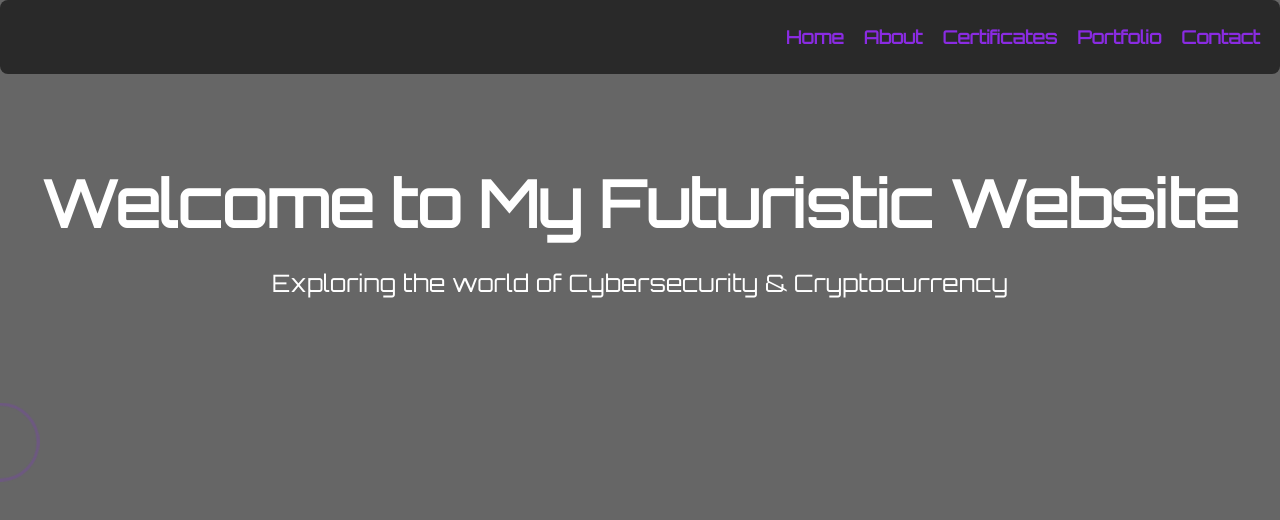
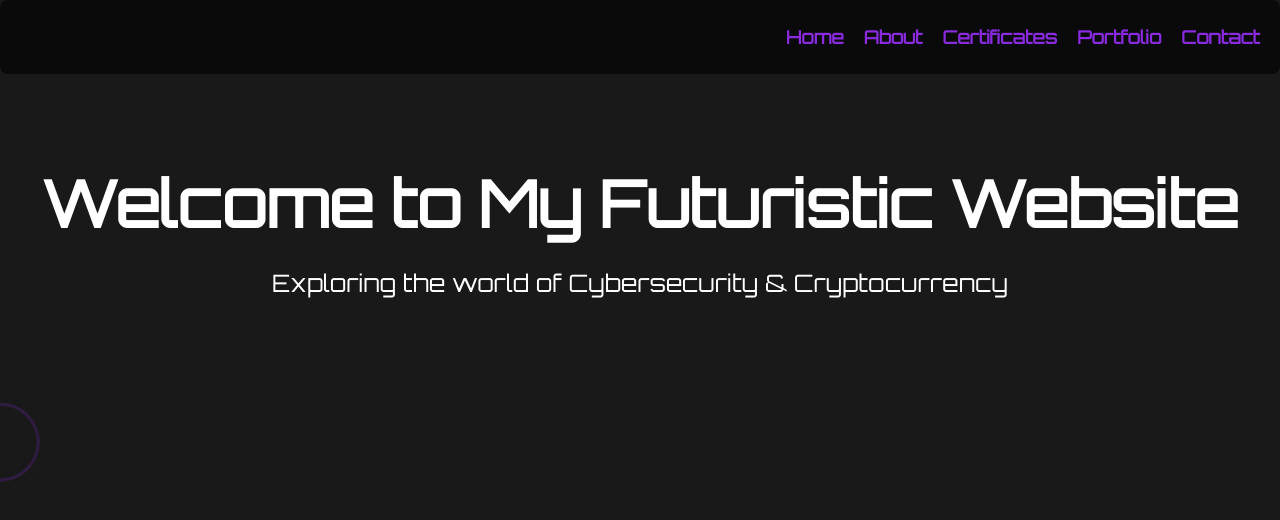
Before and after one commit to KBonev1993/kbonev1993.github.io, a plain HTML site: page index.html in a window 1280 px wide. Drawn offline with Linux system fonts and the light colour scheme.

Commit message:
Update styles.css

```diff
--- a/styles.css
+++ b/styles.css
@@ -12,7 +12,7 @@ body, html {
 }
 
 .background {
-    background-color: rgba(0, 0, 0, 0.6); /* Darken the background */
+    background-color: rgba(0, 0, 0, 0.9); /* Darken the background */
     height: 100%;
 }
 
```
